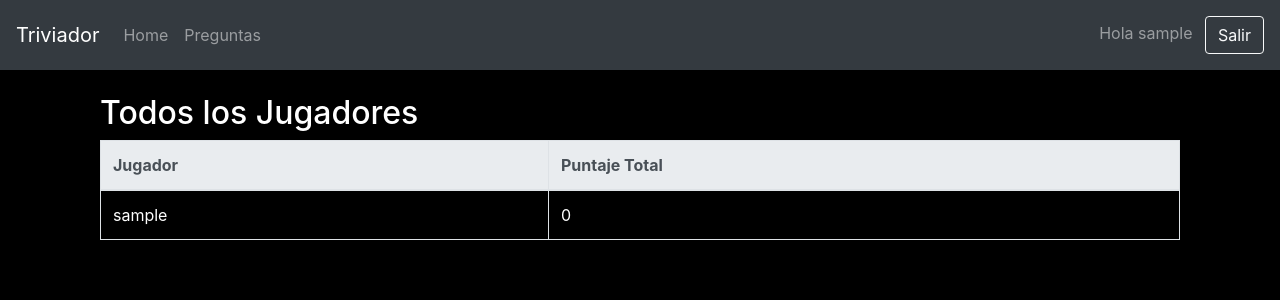
After one commit to MarcioSM101/trivador_chile, a Django app: page /todos_los_jugadores/ in a window 1280 px wide. The commit adds this page. Shown: the top 300 px of the page. Run offline with Django 5.2, Linux system fonts and the light colour scheme; the visitor is signed in with stand-in values (Sample User, id 1); data comes from the database, SQL or seed files in the repository; data that the repository does not hold is empty; some libraries are stand-ins or nearby versions.

Commit message:
último cambio

```diff
--- a/trivia_app/static/css/styles.css
+++ b/trivia_app/static/css/styles.css
@@ -87,3 +87,19 @@ body {
         display: none; /* Oculta la imagen */
     }
 }
+
+/* Estilo del botón "Todos los Jugadores" con bordes y texto blancos */
+.btn-custom-outline {
+    color: white !important; /* Texto blanco */
+    border: 2px solid white !important; /* Borde blanco más visible */
+    background-color: transparent !important; /* Fondo transparente */
+    transition: background-color 0.3s ease, color 0.3s ease; /* Transición suave */
+    font-weight: bold; /* Texto en negrita para mayor visibilidad */
+}
+
+/* Estilo del botón cuando se pasa el mouse o está activo */
+.btn-custom-outline:hover, .btn-custom-outline:active, .btn-custom-outline:focus {
+    background-color: yellow !important; /* Fondo amarillo */
+    color: black !important; /* Texto negro */
+    border-color: yellow !important; /* Borde amarillo */
+}
--- /dev/null
+++ b/trivia_app/templates/trivia_app/todos_los_jugadores.html
@@ -0,0 +1,23 @@
+{% extends 'base.html' %}
+{% load static %}
+{% block content %}
+<div class="container mt-4">
+    <h2>Todos los Jugadores</h2>
+    <table class="table table-bordered">
+        <thead class="thead-light">
+            <tr>
+                <th>Jugador</th>
+                <th>Puntaje Total</th>
+            </tr>
+        </thead>
+        <tbody>
+            {% for jugador_data in jugadores_con_puntaje %}
+            <tr>
+                <td>{{ jugador_data.jugador.username }}</td>
+                <td>{{ jugador_data.puntaje_total }}</td>
+            </tr>
+            {% endfor %}
+        </tbody>
+    </table>
+</div>
+{% endblock %}
--- a/trivia_app/urls.py
+++ b/trivia_app/urls.py
@@ -12,4 +12,6 @@ urlpatterns = [
     path('register/', views.register, name='register'),
     path('accounts/login/', auth_views.LoginView.as_view(), name='login'),
     path('accounts/logout/', auth_views.LogoutView.as_view(), name='logout'),
+    path('todos_los_jugadores/', views.todos_los_jugadores, name='todos_los_jugadores'),
+
 ]
--- a/trivia_app/views.py
+++ b/trivia_app/views.py
@@ -2,13 +2,15 @@ from django.shortcuts import render, get_object_or_404, redirect
 from django.contrib.auth.decorators import login_required, user_passes_test
 from django.contrib.auth.forms import UserCreationForm
 from django.contrib.auth import login
-from .models import Pregunta, Juego, Like
+from .models import Pregunta, Juego, Like, User
 from .models import Pregunta, Categoria
 from .forms import PreguntaForm
 from django.utils import timezone
 import random
 from django.contrib import messages
 from .forms import CustomUserCreationForm
+from django.db.models import Sum
+
 
 
 def home(request):
@@ -145,3 +147,40 @@ def register(request):
     else:
         form = CustomUserCreationForm()
     return render(request, 'registration/signup.html', {'form': form})
+
+@login_required
+def todos_los_jugadores(request):
+    # Obtener todos los usuarios
+    jugadores = User.objects.all()
+
+    # Calcular la suma total de puntos por jugador
+    jugadores_con_puntaje = []
+    for jugador in jugadores:
+        puntaje_total = Juego.objects.filter(usuario=jugador).aggregate(total_puntaje=Sum('puntaje'))['total_puntaje'] or 0
+        jugadores_con_puntaje.append({
+            'jugador': jugador,
+            'puntaje_total': puntaje_total
+        })
+
+    context = {
+        'jugadores_con_puntaje': jugadores_con_puntaje,
+    }
+
+    return render(request, 'trivia_app/todos_los_jugadores.html', context)
+
+def mejores_jugadores(request):
+    fecha_filtrada = request.GET.get('fecha')
+    juegos = Juego.objects.all()
+
+    if fecha_filtrada:
+        juegos = juegos.filter(fecha=fecha_filtrada)
+
+    # Ordenar por puntaje y luego por fecha de forma descendente
+    juegos = juegos.order_by('-puntaje', '-fecha')
+
+    context = {
+        'juegos': juegos,
+        'fecha_filtrada': fecha_filtrada,
+    }
+
+    return render(request, 'trivia_app/mejores_jugadores.html', context)
```
Also changed, not shown: trivia_app/templates/trivia_app/home.html (+10 -1 lines), trivia_app/templates/trivia_app/jugar.html (+0 -9 lines).
